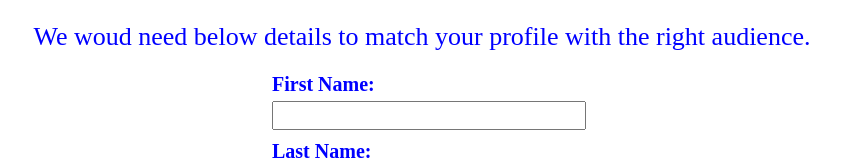
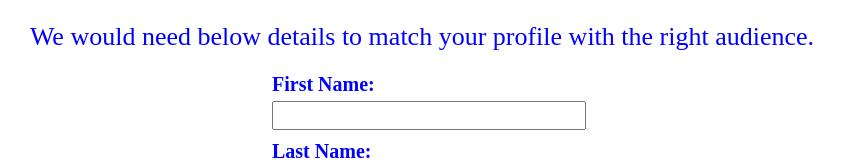
Before and after one commit to mdgmkhan/mdgmkhan.github.io, an Angular app: page /registration in a window 1280 px wide. Shown: the top 160 px of the page, without its empty margins (218-1061 px from the left). Built offline with nearby package versions, Linux system fonts and the light colour scheme.

Commit message:
ngrok for 19oct

```diff
--- a/src/app/pricing/pricing.component.ts
+++ b/src/app/pricing/pricing.component.ts
@@ -41,8 +41,8 @@ export class PricingComponent implements OnInit{
       socialmediaprofile: this.userData.socialmediaprofile,
       price : this.userData.price  };
 
-  this.http.post('http://localhost:3000/register', requestBody).subscribe(
-    // this.http.post('https://8d9f-2405-201-c016-201e-e9f1-7702-5358-7b31.ngrok-free.app/register', requestBody).subscribe(
+  // this.http.post('http://localhost:3000/register', requestBody).subscribe(
+    this.http.post('https://29af-49-37-131-171.ngrok-free.app/register', requestBody).subscribe(
     (response) => {
       // Handle a successful response, if needed
       console.log('Registration successful', response);
--- a/src/app/registration/registration.component.html
+++ b/src/app/registration/registration.component.html
@@ -42,7 +42,7 @@ h2 {
 }
 
 </style>
-<h2>We woud need below details to match your profile with the right audience.</h2>
+<h2>We would need below details to match your profile with the right audience.</h2>
 <div>
 
     <label for="firstname">First Name:</label>
```
